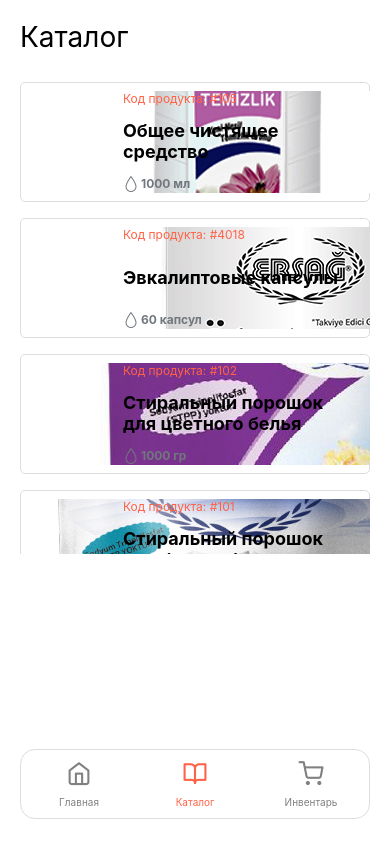
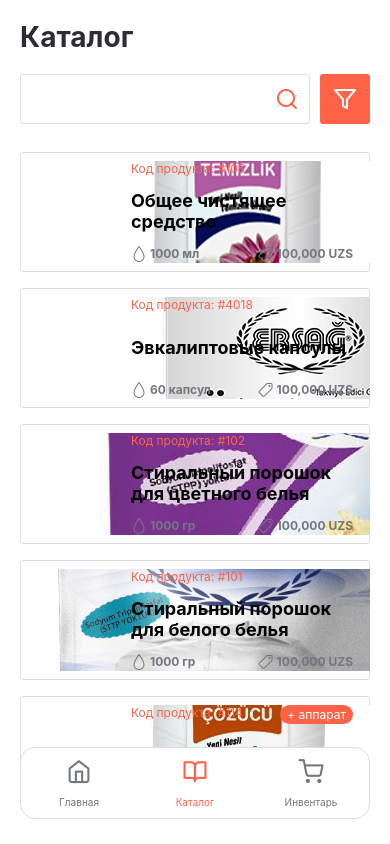
Before and after one commit to intromisan/ersag-manager-frontend, a React Native app: screen /Catalog in a window 390 px wide. Built offline with nearby package versions, Linux system fonts and the light colour scheme.

Commit message:
search component added to catalog screen

```diff
--- a/src/components/PageContainer.tsx
+++ b/src/components/PageContainer.tsx
@@ -26,11 +26,11 @@
   pageContainer: {
     flex: 1,
     paddingHorizontal: 20,
-    paddingBottom: 120,
+    paddingBottom: height * 0.13,
     backgroundColor: COLORS.white,
   },
   innerContainer: {
     flex: 1,
-    maxHeight: height - 120,
+    // maxHeight: height - height * 0.1,
   },
 });
--- a/src/components/PageTitle.tsx
+++ b/src/components/PageTitle.tsx
@@ -1,5 +1,6 @@
 import { StyleSheet, Text, View } from "react-native";
 import React, { FC } from "react";
+import { COLORS } from "../constants";
 
 interface PageTitleProps {
   title: string;
@@ -21,5 +22,7 @@
   },
   title: {
     fontSize: 28,
+    fontWeight: "700",
+    color: COLORS.headlineColor,
   },
 });
--- a/src/components/ProductItem.tsx
+++ b/src/components/ProductItem.tsx
@@ -1,13 +1,15 @@
 import { Image, StyleSheet, Text, View } from "react-native";
 import React, { FC } from "react";
-import { SimpleLineIcons } from "@expo/vector-icons";
-import { COLORS, IMAGES } from "../constants";
+import { SimpleLineIcons, Ionicons } from "@expo/vector-icons";
+import { COLORS } from "../constants";
 
 interface ProductItemProps {
   title: string;
   image: any;
   productCode: string;
   volume: string;
+  price: string;
+  withDevice?: boolean;
 }
 
 const ProductItem: FC<ProductItemProps> = ({
@@ -15,6 +17,8 @@
   image,
   productCode,
   volume,
+  price,
+  withDevice,
 }) => {
   return (
     <View style={styles.productItemContainer}>
@@ -24,6 +28,11 @@
       <View style={styles.productInfoContainer}>
         <View style={styles.top}>
           <Text style={styles.productCode}>Код продукта: #{productCode}</Text>
+          {withDevice && (
+            <View style={styles.chip}>
+              <Text style={styles.chipText}>+ аппарат</Text>
+            </View>
+          )}
         </View>
         <Text style={styles.productTitle} numberOfLines={2}>
           {title}
@@ -32,6 +41,10 @@
           <View style={styles.productVolume}>
             <SimpleLineIcons name="drop" size={16} color="#72777E" />
             <Text style={styles.volumeText}>{volume}</Text>
+          </View>
+          <View style={styles.productPrice}>
+            <Ionicons name="ios-pricetag-outline" size={16} color="#72777E" />
+            <Text style={styles.priceText}>{price} UZS</Text>
           </View>
         </View>
       </View>
@@ -48,7 +61,7 @@
     backgroundColor: COLORS.white,
     borderWidth: 1,
     borderColor: COLORS.borderColor,
-    borderRadius: 5,
+    borderRadius: 3,
     paddingVertical: 8,
     paddingHorizontal: 16,
     flexDirection: "row",
@@ -64,10 +77,23 @@
   },
   productInfoContainer: {
     flex: 1,
-    marginLeft: 16,
+    marginLeft: 24,
     justifyContent: "space-between",
   },
-  top: {},
+  top: {
+    flexDirection: "row",
+    justifyContent: "space-between",
+  },
+  chip: {
+    backgroundColor: COLORS.accent,
+    paddingHorizontal: 7,
+    paddingVertical: 2,
+    borderRadius: 10,
+  },
+  chipText: {
+    color: COLORS.white,
+    fontSize: 12,
+  },
   productCode: {
     color: COLORS.accent,
     fontSize: 12,
@@ -78,14 +104,24 @@
   },
   bottom: {
     flexDirection: "row",
+    justifyContent: "space-between",
   },
   productVolume: {
     flexDirection: "row",
+  },
+  productPrice: {
+    flexDirection: "row",
+  },
+  priceText: {
+    fontSize: 12,
+    color: COLORS.textLight,
+    fontWeight: "700",
+    marginLeft: 3,
   },
   volumeText: {
     fontSize: 12,
     color: COLORS.textLight,
     fontWeight: "700",
-    marginLeft: 2,
+    marginLeft: 3,
   },
 });
--- /dev/null
+++ b/src/components/SearchComponent.tsx
@@ -0,0 +1,59 @@
+import { Pressable, StyleSheet, Text, TextInput, View } from "react-native";
+import { Feather } from "@expo/vector-icons";
+import React from "react";
+import { COLORS } from "../constants";
+
+const SearchComponent = () => {
+  return (
+    <View style={styles.searchContainer}>
+      <View style={styles.searchInputContainer}>
+        <TextInput style={styles.searchInput} />
+        <Feather
+          style={styles.searchInputIcon}
+          name="search"
+          size={24}
+          color={COLORS.accent}
+        />
+      </View>
+      <Pressable>
+        <View style={styles.filterContainer}>
+          <Feather name="filter" size={24} color={COLORS.white} />
+        </View>
+      </Pressable>
+    </View>
+  );
+};
+
+export default SearchComponent;
+
+const styles = StyleSheet.create({
+  searchContainer: {
+    marginBottom: 20,
+    height: 50,
+    flexDirection: "row",
+  },
+  searchInputContainer: {
+    flexDirection: "row",
+    alignItems: "center",
+    flex: 1,
+    borderWidth: 1,
+    borderColor: COLORS.borderColor,
+    borderRadius: 3,
+  },
+  searchInputIcon: {
+    marginHorizontal: 10,
+  },
+  searchInput: {
+    flex: 1,
+    paddingLeft: 20,
+  },
+  filterContainer: {
+    height: 50,
+    width: 50,
+    justifyContent: "center",
+    alignItems: "center",
+    marginLeft: 10,
+    backgroundColor: COLORS.accent,
+    borderRadius: 3,
+  },
+});
--- a/src/constants/colors.ts
+++ b/src/constants/colors.ts
@@ -2,10 +2,14 @@
 const white = "#ffffff";
 const borderColor = "#dddddd";
 const textLight = "#72777E";
+const headlineColor = "#2b2c34";
+const background = "#d1d1e9";
 
 export default {
   accent,
   white,
   borderColor,
   textLight,
+  background,
+  headlineColor,
 };
--- a/src/navigation/NavigationTabs.tsx
+++ b/src/navigation/NavigationTabs.tsx
@@ -1,4 +1,4 @@
-import { StyleSheet } from "react-native";
+import { StyleSheet, useWindowDimensions } from "react-native";
 import { createBottomTabNavigator } from "@react-navigation/bottom-tabs";
 import { Feather } from "@expo/vector-icons";
 
@@ -10,6 +10,8 @@
 const Tab = createBottomTabNavigator();
 
 const NavigationTabs = () => {
+  const { height } = useWindowDimensions();
+
   return (
     <Tab.Navigator
       initialRouteName="Home"
@@ -19,7 +21,7 @@
         tabBarStyle: {
           position: "absolute",
           right: 20,
-          bottom: 25,
+          bottom: height * 0.03,
           left: 20,
           elevation: 0,
           backgroundColor: COLORS.white,
@@ -28,7 +30,7 @@
           borderTopWidth: 1,
           borderTopColor: COLORS.borderColor,
           borderRadius: 15,
-          height: 70,
+          height: height * 0.085,
           paddingBottom: 10,
         },
 
@@ -52,7 +54,7 @@
           return <Feather name={iconName} size={size} color={color} />;
         },
         tabBarActiveTintColor: COLORS.accent,
-        tabBarInactiveTintColor: "gray",
+        tabBarInactiveTintColor: COLORS.textLight,
       })}
     >
       <Tab.Screen
--- a/src/screens/CatalogScreen.tsx
+++ b/src/screens/CatalogScreen.tsx
@@ -2,6 +2,7 @@
 import { FlatList, StyleSheet } from "react-native";
 import PageContainer from "../components/PageContainer";
 import ProductItem from "../components/ProductItem";
+import SearchComponent from "../components/SearchComponent";
 import { IMAGES } from "../constants";
 
 const tempProducts = [
@@ -10,54 +11,55 @@
     image: IMAGES.generalWashing,
     productCode: "105",
     volume: "1000 мл",
+    price: "100,000",
   },
   {
     title: "Эвкалиптовые капсулы",
     image: IMAGES.capsul,
     productCode: "4018",
     volume: "60 капсул",
+    price: "100,000",
   },
   {
     title: "Стиральный порошок для цветного белья",
     image: IMAGES.washingPowder,
     productCode: "102",
     volume: "1000 гр",
+    price: "100,000",
   },
   {
     title: "Стиральный порошок для белого белья",
     image: IMAGES.washingPowderWhite,
     productCode: "101",
     volume: "1000 гр",
+    price: "100,000",
   },
   {
     title: "Антижир",
     image: IMAGES.antiGrease,
     productCode: "114",
     volume: "1000 мл",
+    price: "100,000",
+    withDevice: true,
   },
   {
     title: "Гель для душа",
     image: IMAGES.showerGel,
     productCode: "125",
     volume: "1000 мл",
+    price: "100,000",
   },
 ];
 
 const CatalogScreen = () => {
   return (
     <PageContainer title={"Каталог"}>
+      <SearchComponent />
       <FlatList
         showsVerticalScrollIndicator={false}
         data={tempProducts}
         keyExtractor={(item, index) => `${item.title}${index}`}
-        renderItem={({ item }) => (
-          <ProductItem
-            title={item.title}
-            image={item.image}
-            volume={item.volume}
-            productCode={item.productCode}
-          />
-        )}
+        renderItem={({ item }) => <ProductItem {...item} />}
       />
     </PageContainer>
   );
```
